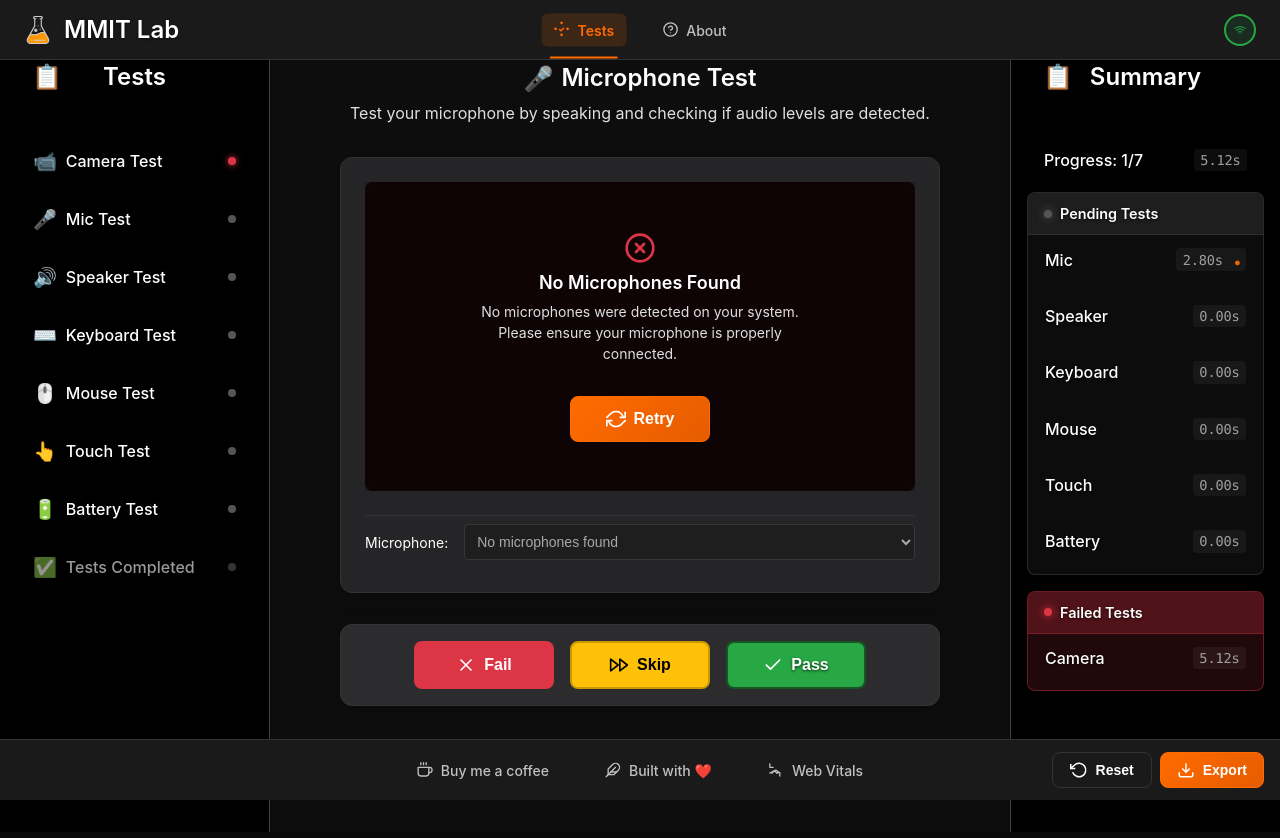
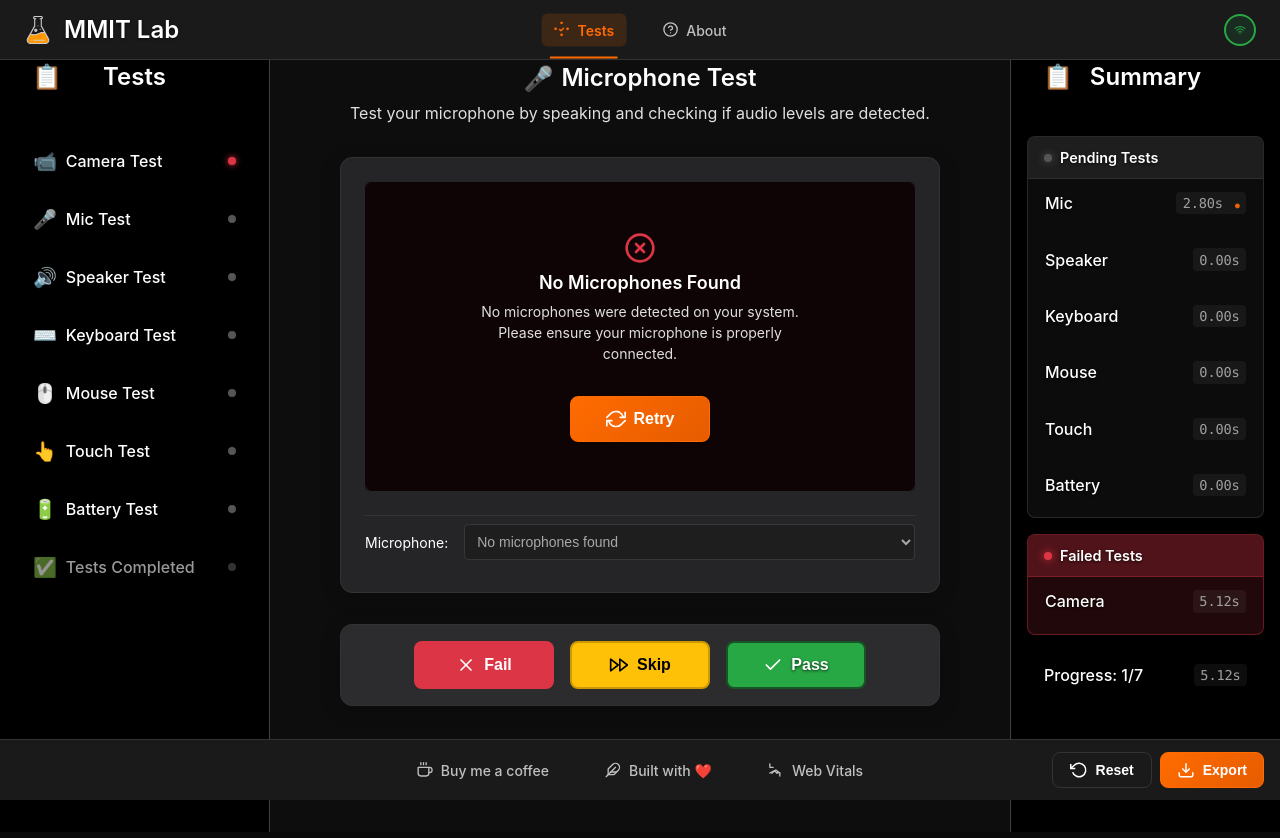
Before and after one commit to omiinaya/pc-test-online, a Vue app in the folder frontend/: page / in a window 1280 px wide. Both pictures are taken after a click on the button "Fail". Shown: the top 838 px of the page. Built offline with nearby package versions, Linux system fonts and the light colour scheme.

Commit message:
progress moved to bottom

```diff
--- a/frontend/src/views/TestsPage.vue
+++ b/frontend/src/views/TestsPage.vue
@@ -1320,11 +1320,6 @@ export default {
             </div>
             <nav class="test-navigation">
                 <ul class="test-navigation__list">
-                    <!-- Summary Overview -->
-                    <li class="test-navigation__item">
-                        <span class="test-navigation__name">Progress: {{ completedTestsCount }}/{{ totalTestsCount }}</span>
-                        <span class="test-navigation__timing" v-if="completedTestsCount > 0">{{ totalTimeSpent.toFixed(2) }}s</span>
-                    </li>
 
                     <!-- Pending Tests Section -->
                     <div v-if="pendingTests.length > 0" class="test-section test-section--pending">
@@ -1385,6 +1380,12 @@ export default {
                             </span>
                         </li>
                     </div>
+
+                    <!-- Summary Overview -->
+                    <li class="test-navigation__item">
+                        <span class="test-navigation__name">Progress: {{ completedTestsCount }}/{{ totalTestsCount }}</span>
+                        <span class="test-navigation__timing" v-if="completedTestsCount > 0">{{ totalTimeSpent.toFixed(2) }}s</span>
+                    </li>
                 </ul>
             </nav>
         </aside>
```
